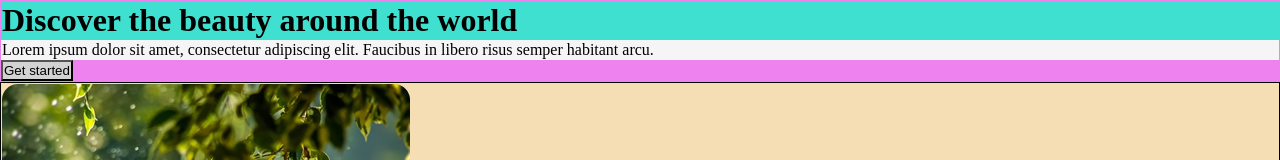
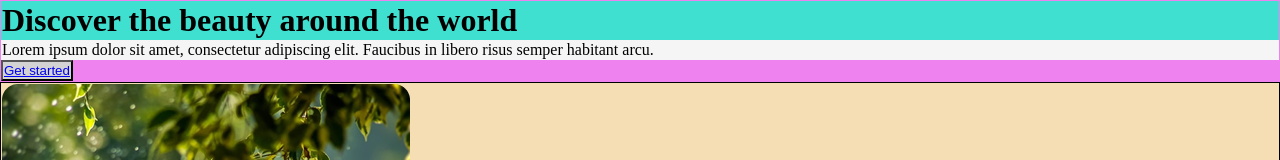
Before and after one commit to DarienEstebanVesgaCarvajal/landing-page-designs, a plain HTML site: page index.html in a window 1280 px wide. Shown: the top 160 px of the page. Drawn offline with Linux system fonts and the light colour scheme.

Commit message:
feat: :art: Add <a> to the button
Added <a> tag that was missing in the HTML.

```diff
--- a/index.html
+++ b/index.html
@@ -23,7 +23,7 @@
             Lorem ipsum dolor sit amet, consectetur adipiscing elit. Faucibus in libero risus semper habitant arcu.
         </p>
         <button>
-            Get started
+            <a href="#">Get started</a>
         </button>
     </header>
 
```
